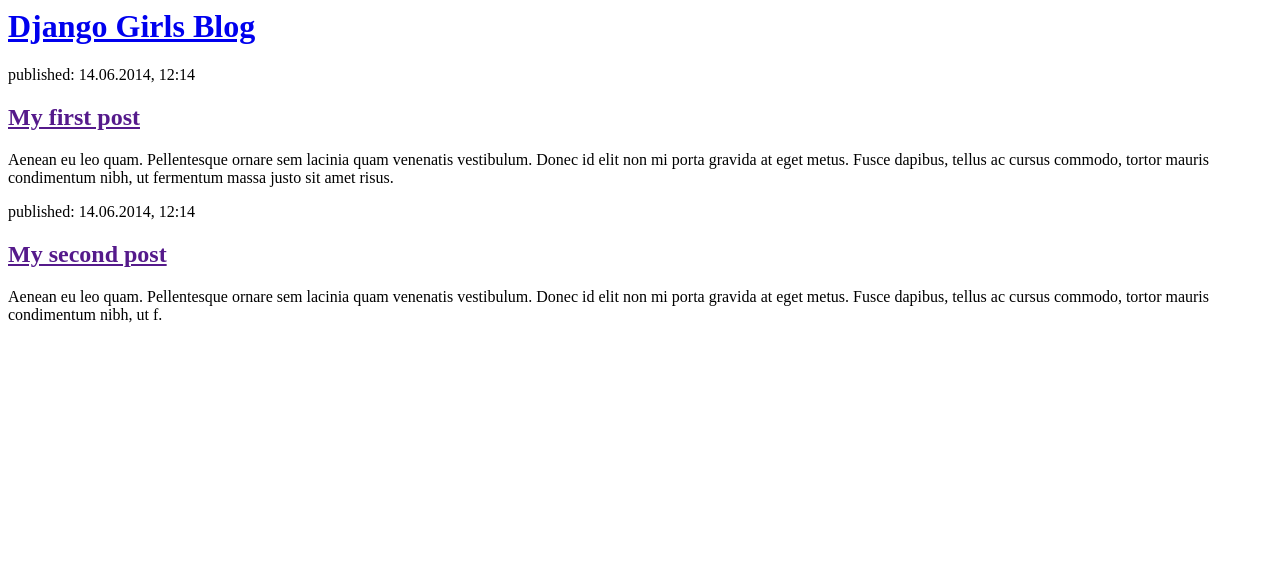
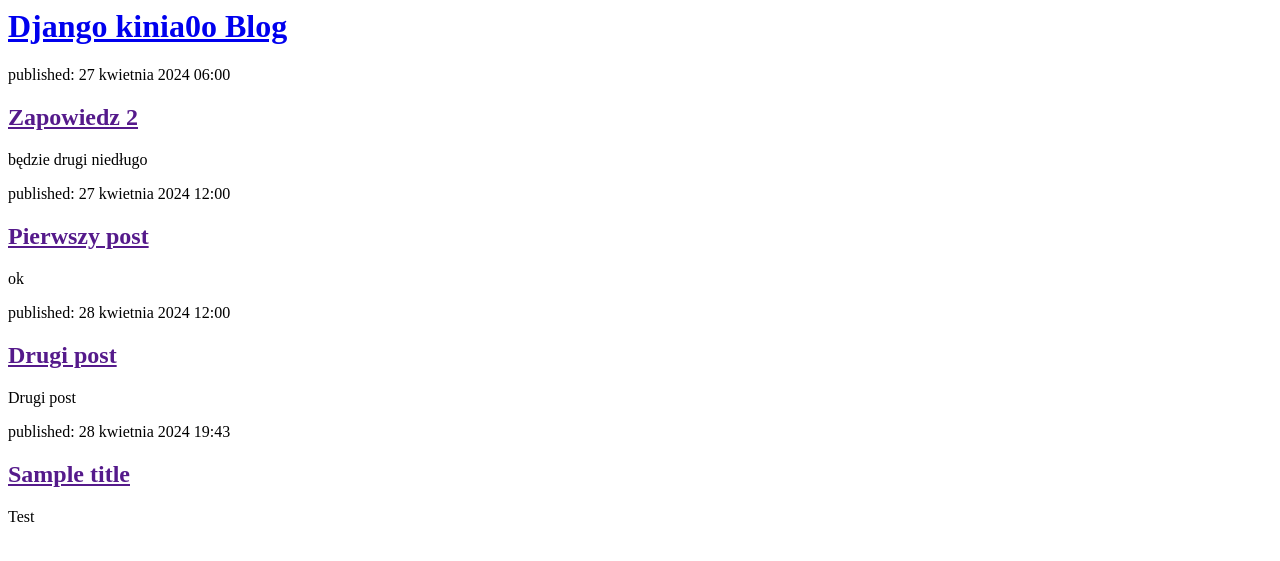
Before and after one commit to kinia0o/my-first-blog-22677, a Django app: page / in a window 1280 px wide. Shown: the top 561 px of the page. Run offline with Django 5.2, Linux system fonts and the light colour scheme; data comes from the database, SQL or seed files in the repository; both versions use the stored data as it was after the commit.

Commit message:
dodano szablon do wyświetlania postów z bazy

```diff
--- a/blog22677/templates/blog22677/post_list.html
+++ b/blog22677/templates/blog22677/post_list.html
@@ -1,22 +1,17 @@
 <html>
     <head>
-        <title>Django Girls blog</title>
+        <title>Django kinia0o blog</title>
     </head>
     <body>
         <div>
-            <h1><a href="/">Django Girls Blog</a></h1>
-        </div>
-
-        <div>
-            <p>published: 14.06.2014, 12:14</p>
-            <h2><a href="">My first post</a></h2>
-            <p>Aenean eu leo quam. Pellentesque ornare sem lacinia quam venenatis vestibulum. Donec id elit non mi porta gravida at eget metus. Fusce dapibus, tellus ac cursus commodo, tortor mauris condimentum nibh, ut fermentum massa justo sit amet risus.</p>
-        </div>
-
-        <div>
-            <p>published: 14.06.2014, 12:14</p>
-            <h2><a href="">My second post</a></h2>
-            <p>Aenean eu leo quam. Pellentesque ornare sem lacinia quam venenatis vestibulum. Donec id elit non mi porta gravida at eget metus. Fusce dapibus, tellus ac cursus commodo, tortor mauris condimentum nibh, ut f.</p>
+            <h1><a href="/">Django kinia0o Blog</a></h1>
+            {% for post in posts %}
+            <div>
+                <p>published: {{ post.published_date }}</p>
+                <h2><a href="">{{ post.title }}</a></h2>
+                <p>{{ post.text|linebreaksbr }}</p>
+            </div>
+            {% endfor %}
         </div>
     </body>
 </html>
--- a/blog22677/views.py
+++ b/blog22677/views.py
@@ -1,6 +1,9 @@
 from django.shortcuts import render
+from django.utils import timezone
+from .models import Post
 
 # Create your views here.
 
 def post_list(request):
-    return render(request, 'blog22677/post_list.html', {})
+    posts =  Post.objects.filter(published_date__lte=timezone.now()).order_by('published_date')
+    return render(request, 'blog22677/post_list.html', {'posts': posts})
```
Also changed, not shown: db.sqlite3.
